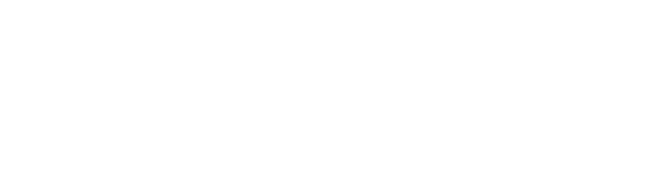
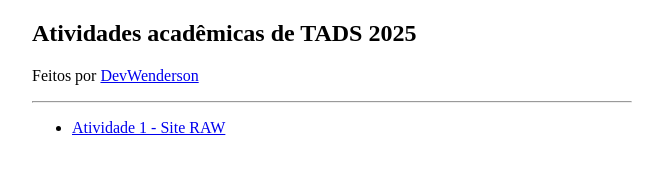
Before and after one commit to devwenderson/tads-atividades-webdesign, a plain HTML site: page index.html in a window 1280 px wide. Shown: the whole page, without its empty margins (308-971 px from the left). Drawn offline with Linux system fonts and the light colour scheme.

Commit message:
style: update index.html root

```diff
--- a/index.html
+++ b/index.html
@@ -1,11 +1,28 @@
 <!DOCTYPE html>
 <html lang="pt-br">
+
 <head>
     <meta charset="UTF-8">
     <meta name="viewport" content="width=device-width, initial-scale=1.0">
     <title>Atividades de Web Design</title>
+
+    <style>
+        .container {
+            max-width: 600px;
+            margin: 0 auto;
+        }
+    </style>
 </head>
+
 <body>
+    <section class="container">
+        <h1>Atividades acadêmicas de TADS 2025</h1>
+        <p>Feitos por <a href="https://github.com/devwenderson">DevWenderson</a></p>
+        <hr>
+        <ul>
+            <li><a href="https://devwenderson.github.io/tads-atividades-webdesign/atividade-01-site-raw/">Atividade 1 - Site RAW</a></li>
+        </ul>
+    </section>
+</body>
 
-</body>
 </html>
```
